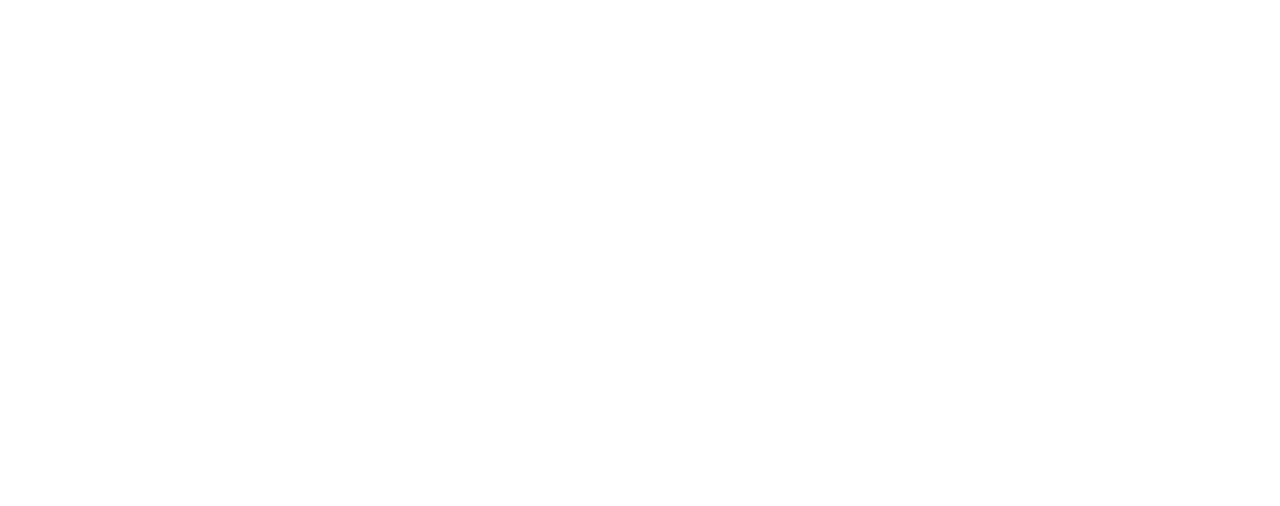
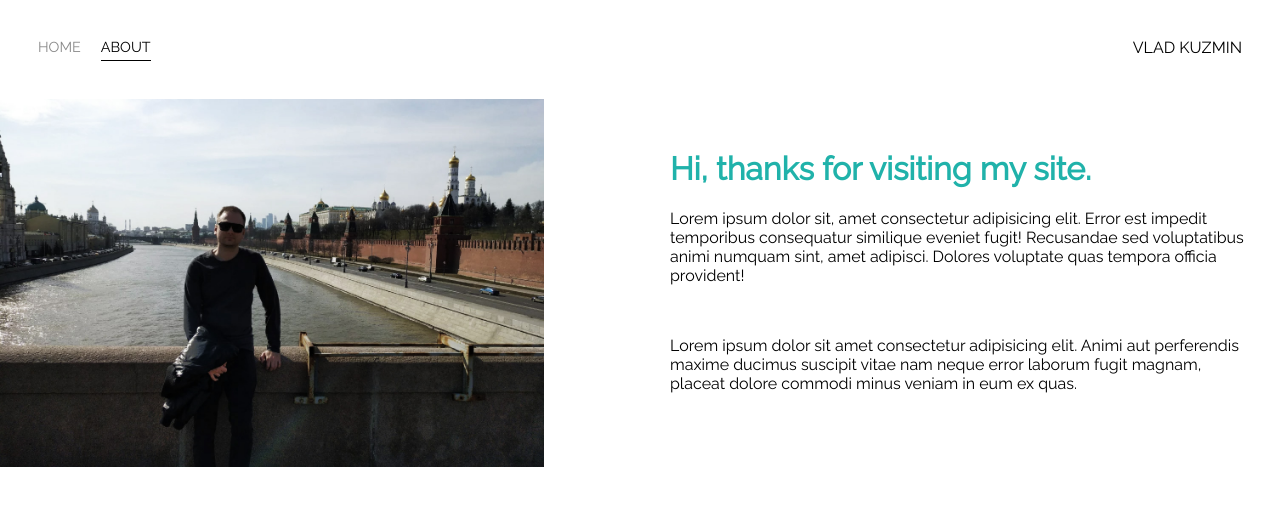
Before and after one commit to geniousvlad/my_portfolio_site_html5_css_js, a plain HTML site: page about.html in a window 1280 px wide. Drawn offline with Linux system fonts and the light colour scheme.

Commit message:
completed

```diff
--- a/about.html
+++ b/about.html
@@ -3,9 +3,40 @@
 <head>
     <meta charset="UTF-8">
     <meta name="viewport" content="width=device-width, initial-scale=1.0">
-    <title>About Me</title>
+    <title>About</title>
+    <link href="https://fonts.googleapis.com/css?family=Raleway&display=swap" rel="stylesheet">
+    <link rel="stylesheet" href="./css/styles.css">
 </head>
 <body>
-
+    <div class="container">
+        <div class="nav-wrapper">
+            <div class="left-side">
+                <div class="nav-link-wrapper">
+                    <a href="index.html">Home</a>
+                </div>
+                <div class="nav-link-wrapper active-nav-link">
+                    <a href="about.html">About</a>
+                </div>
+            </div>
+            <div class="right-side">
+                <div class="brand">
+                    <div>VLAD KUZMIN</div>
+                </div>
+            </div>
+        </div>
+        <div class="content-wrapper">
+            <div class="two-column-wrapper">
+                <div class="profile-image-wrapper">
+                    <img src="images/profile.jpg" alt="profile_image">
+                </div>
+                <div class="profile-content-wrapper">
+                    <h1>Hi, thanks for visiting my site.</h1>
+                    <p>Lorem ipsum dolor sit, amet consectetur adipisicing elit. Error est impedit temporibus consequatur similique eveniet fugit! Recusandae sed voluptatibus animi numquam sint, amet adipisci. Dolores voluptate quas tempora officia provident!</p>
+                    <br>
+                    <p>Lorem ipsum dolor sit amet consectetur adipisicing elit. Animi aut perferendis maxime ducimus suscipit vitae nam neque error laborum fugit magnam, placeat dolore commodi minus veniam in eum ex quas.</p>
+                </div>
+            </div>
+        </div>
+    </div>
 </body>
 </html>
--- a/css/styles.css
+++ b/css/styles.css
@@ -1,5 +1,6 @@
 /* Master styles */
 body {
+    font-family: 'Raleway', sans-serif;
     margin: 0px;
 }
 
@@ -42,6 +43,14 @@ body {
 
 .nav-link-wrapper a:hover {
     color: black;
+}
+
+.active-nav-link {
+    border-bottom: 1px solid black;
+}
+
+.active-nav-link a {
+    color: black !important;
 }
 
 /* Portfolio styles */
@@ -95,3 +104,21 @@ body {
     transition: 1s;
     filter: brightness(10%);
 }
+
+/* About page */
+.two-column-wrapper {
+    display: grid;
+    grid-template-columns: 1fr 1fr;
+}
+
+.profile-image-wrapper img {
+    width: 85%;
+}
+
+.profile-content-wrapper {
+    padding: 30px;
+}
+
+.profile-content-wrapper h1 {
+    color: lightseagreen;
+}
```
Also changed, not shown: index.html (+16 -2 lines).
